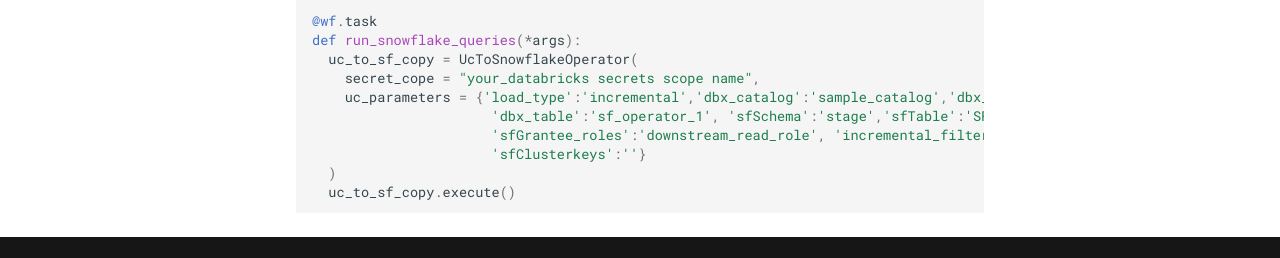
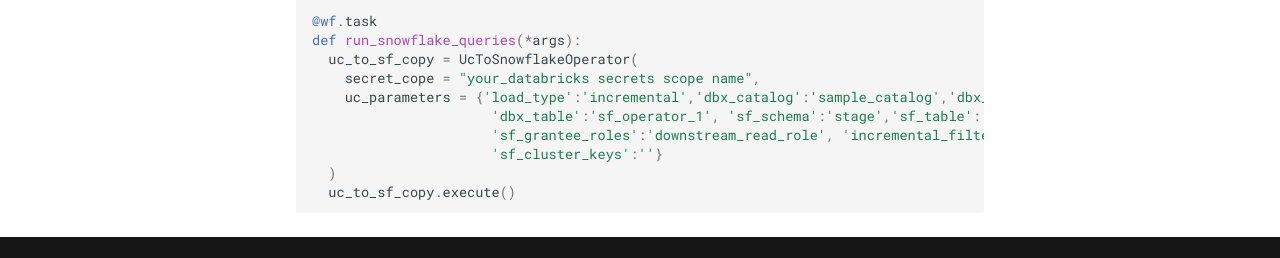
Before and after one commit to Nike-Inc/brickflow, an MkDocs documentation site: the page built from docs/tasks.md, in a window 1280 px wide and 900 px high, scrolled down 8160 px. Shown: the part 639-897 px from the top of the window. Built offline with MkDocs 1.6.1 and Material for MkDocs 9.7.7, drawn with Linux system fonts in a browser that asks for light colours; comment, search, counter and statistics services are not loaded; the version menu is left out.

Commit message:
adding changes as per PR comments

````diff
--- a/docs/tasks.md
+++ b/docs/tasks.md
@@ -447,9 +447,9 @@
   uc_to_sf_copy = UcToSnowflakeOperator(
     secret_cope = "your_databricks secrets scope name",
     uc_parameters = {'load_type':'incremental','dbx_catalog':'sample_catalog','dbx_database':'sample_schema',
-                      'dbx_table':'sf_operator_1', 'sfSchema':'stage','sfTable':'SF_OPERATOR_1',
-                      'sfGrantee_roles':'downstream_read_role', 'incremental_filter':"dt='2023-10-22'",
-                      'sfClusterkeys':''}
+                      'dbx_table':'sf_operator_1', 'sf_schema':'stage','sf_table':'SF_OPERATOR_1',
+                      'sf_grantee_roles':'downstream_read_role', 'incremental_filter':"dt='2023-10-22'",
+                      'sf_cluster_keys':''}
   )
   uc_to_sf_copy.execute()
 ```
--- a/pyproject.toml
+++ b/pyproject.toml
@@ -46,7 +46,6 @@
 pyyaml = "^6.0"
 requests = ">=2.28.2 <3.0.0"
 # cerberus-python-client = {version = "~2.5.4",  optional = true } # Users might have to manually install cerberus-python-client if required
-snowflake = "^0.3.0"
 
 [tool.poetry.scripts]
 bf = "brickflow.cli:cli"
@@ -66,6 +65,7 @@
 types-PyYAML = "*" # only for development purposes no need to make installation req
 types-requests = ">=2.28.11.16 <3.0.0.0" # only for development purposes no need to make installation req
 apache-airflow = "^2.7.3"
+snowflake = "^0.5.1"
 
 [tool.poetry.group.docs.dependencies]
 mdx-include = ">=1.4.1,<2.0.0"
````
Also changed, not shown: CONTRIBUTORS.md (+1 -0 lines), docs/faq/faq.md (+3 -3 lines), 2 other files.
